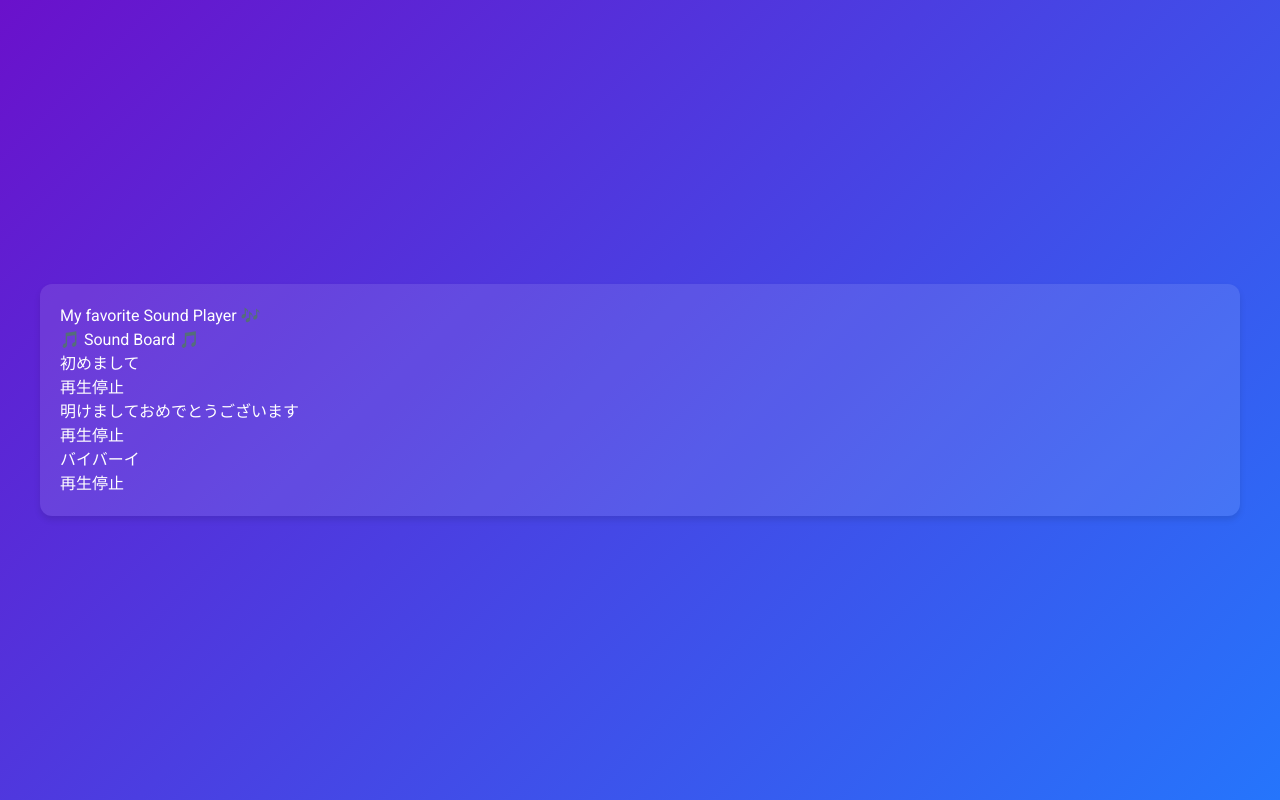
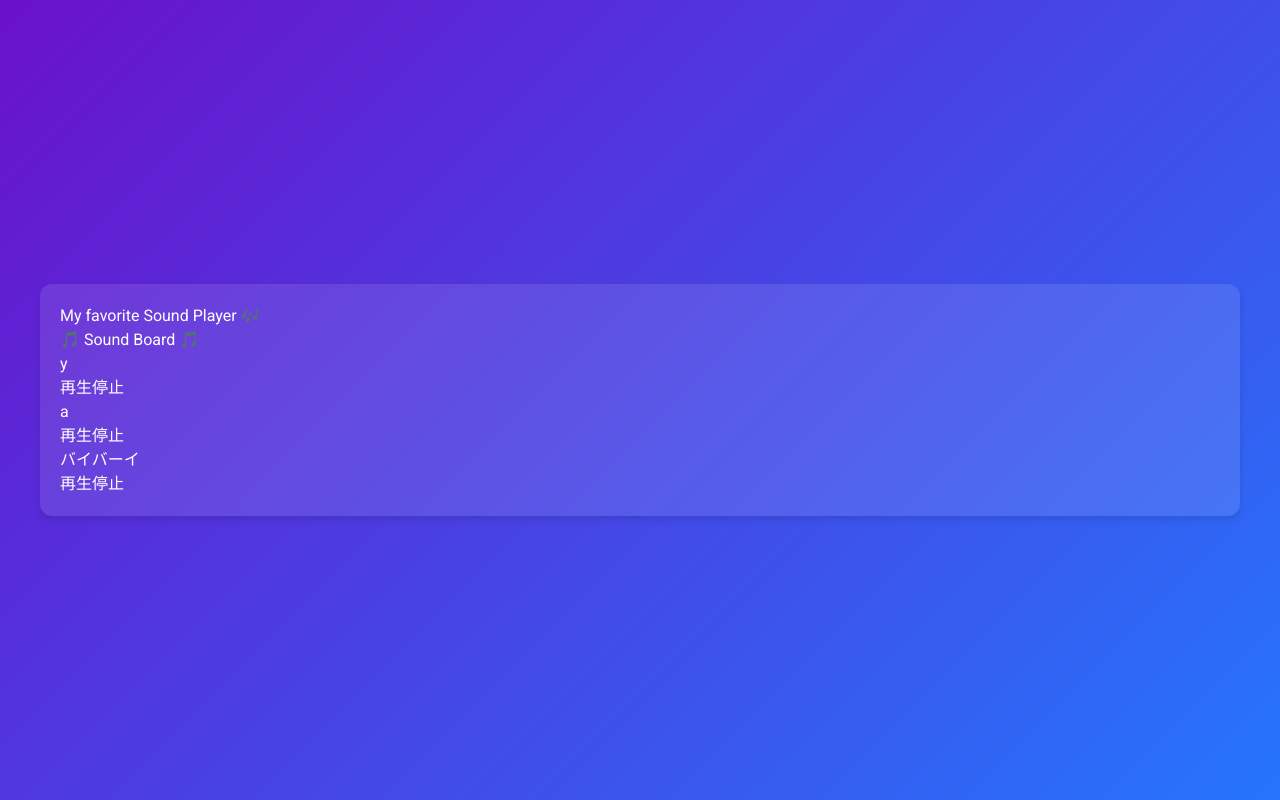
Before and after one commit to KamineHiro/SoundPlayer, a React (Vite) app: page / in a window 1280 px wide. Built offline with nearby package versions, Linux system fonts and the light colour scheme.

Commit message:
Update sounds data in src/constants/sounds.ts

```diff
--- a/src/constants/sounds.ts
+++ b/src/constants/sounds.ts
@@ -5,11 +5,11 @@ type Sound = {
 
 export const SOUNDS: Sound[] = [
   {
-    label: '初めまして',
+    label: 'y',
     url: 'https://soundeffect-lab.info/sound/voice/mp3/line-girl1/line-girl1-hazimemashite1.mp3'
   },
   {
-    label: '明けましておめでとうございます',
+    label: 'a',
     url: 'https://soundeffect-lab.info/sound/voice/mp3/line-girl1/line-girl1-akemashiteomedetougozaimasu1.mp3'
   },
   {
```
